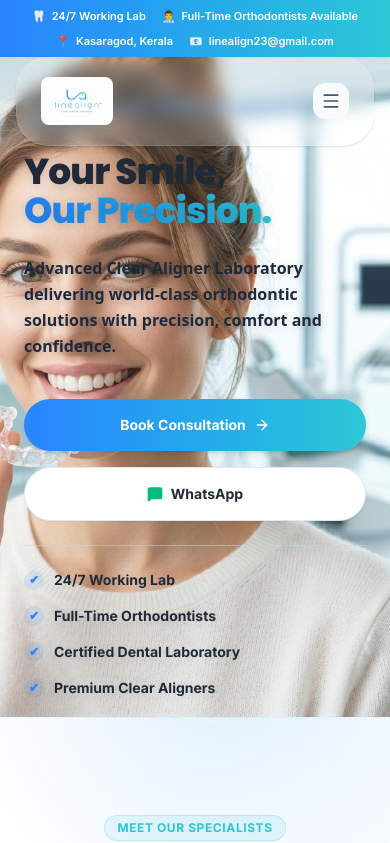
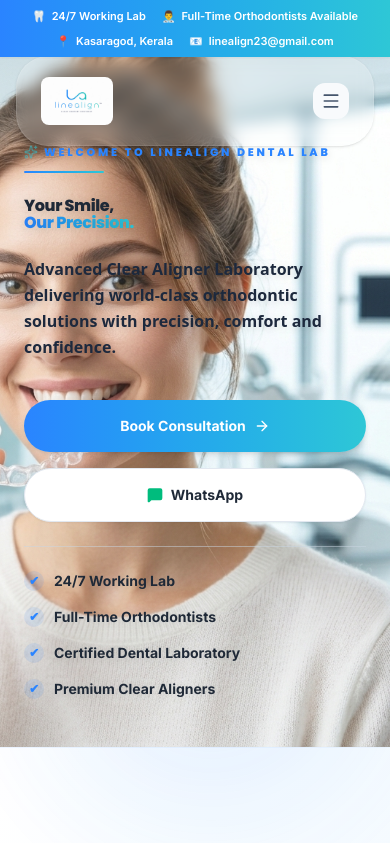
Before and after one commit to ayushpatel20/linealign, a Next.js app: page / in a window 390 px wide. Shown: the top 843 px of the page. Built offline with nearby package versions, Linux system fonts and the light colour scheme.

Commit message:
fix: resolve mobile layout viewport clipping and padding overlaps in hero section

```diff
--- a/app/page.tsx
+++ b/app/page.tsx
@@ -97,7 +97,7 @@ export default function Home() {
       <div className="absolute top-[65%] left-[25%] w-12 h-12 bg-primary/15 rounded-full filter blur-lg animate-bounce pointer-events-none" style={{ animationDuration: '8s' }} />
 
       {/* Hero Section */}
-      <section className="relative w-full h-[85vh] md:h-[90vh] lg:h-screen flex items-center overflow-hidden bg-white">
+      <section className="relative w-full min-h-[85vh] lg:h-screen flex items-center overflow-hidden bg-white pt-36 pb-12 lg:py-0">
         {/* Full-width Background Image */}
         <div className="absolute inset-0 z-0 select-none">
           <Image
@@ -117,7 +117,7 @@ export default function Home() {
         </div>
 
         {/* Content Wrapper - Shifted left with increased padding */}
-        <div className="relative z-20 w-full max-w-7xl mx-auto px-6 sm:px-10 md:px-16 lg:px-20 xl:px-24 pt-20">
+        <div className="relative z-20 w-full max-w-7xl mx-auto px-6 sm:px-10 md:px-16 lg:px-20 xl:px-24">
           <div className="grid grid-cols-1 lg:grid-cols-12 gap-8 items-center">
 
             {/* LEFT SIDE (Hero Text overlaying background) - Narrowed to 5-6 columns to prevent overlaps */}
@@ -125,7 +125,7 @@ export default function Home() {
               initial={{ opacity: 0, y: 30 }}
               animate={{ opacity: 1, y: 0 }}
               transition={{ duration: 0.8 }}
-              className="lg:col-span-6 xl:col-span-5 space-y-6 flex flex-col justify-center text-left"
+              className="col-span-1 lg:col-span-6 xl:col-span-5 space-y-6 flex flex-col justify-center text-left"
               style={{
                 background: "transparent",
                 backdropFilter: "none",
@@ -144,7 +144,7 @@ export default function Home() {
 
               {/* Large Heading */}
               <h1
-                className="text-4xl sm:text-5xl lg:text-6.5xl font-extrabold tracking-tight text-dark leading-[1.1] font-poppins"
+                className="text-3.5xl sm:text-5xl lg:text-6.5xl font-extrabold tracking-tight text-dark leading-[1.1] font-poppins"
                 style={{ textShadow: "0 2px 10px rgba(0,0,0,0.15)" }}
               >
                 Your Smile,<br />
```
